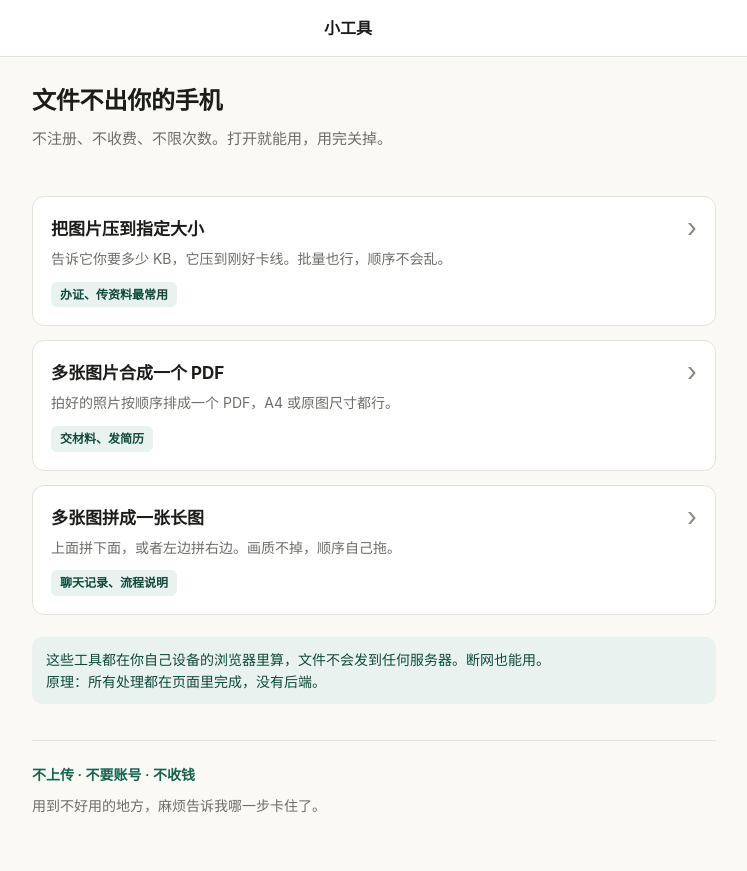
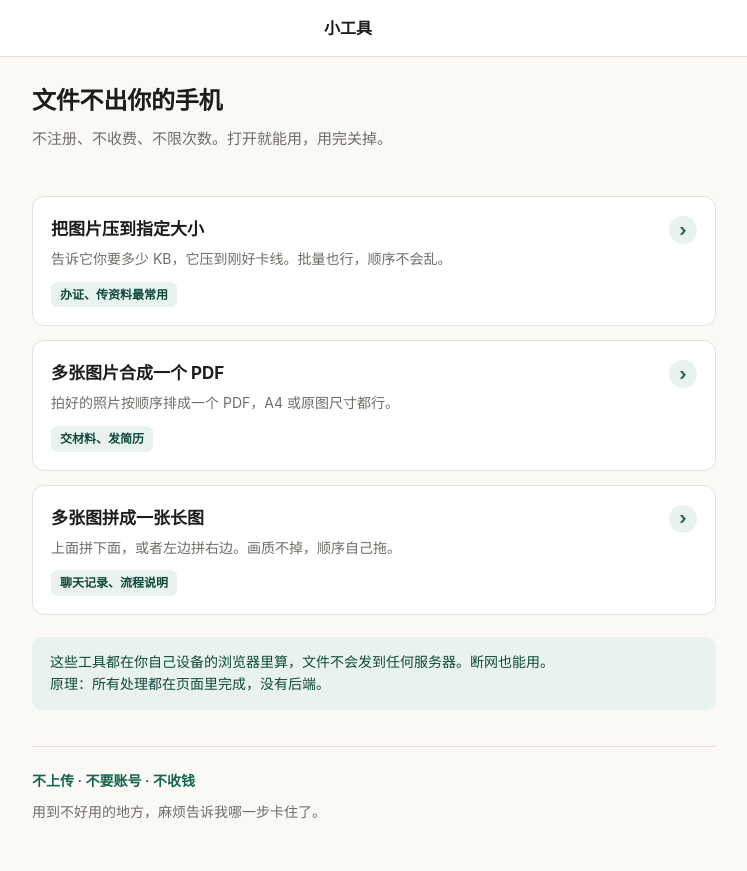
Before and after one commit to Excalidraw2026/tools, a plain HTML site: page index.html in a window 1280 px wide. Shown: the whole page, without its empty margins (266-1013 px from the left). Drawn offline with Linux system fonts and the light colour scheme.

Commit message:
ui: assets/common.css 箭头改成圆形按钮

```diff
--- a/assets/common.css
+++ b/assets/common.css
@@ -108,8 +108,8 @@ input[type=number]:focus,select:focus{outline:2px solid var(--brand);outline-off
 
 /* notice */
 .notice{
-  background:var(--brand-soft);border-radius:10px;padding:12px 14px;
-  font-size:14px;color:var(--brand-ink);margin-bottom:16px;line-height:1.55;
+  background:var(--brand-soft);border-radius:10px;padding:14px 18px;
+  font-size:14px;color:var(--brand-ink);margin-bottom:16px;line-height:1.6;
 }
 .notice.warn{background:#fdf0ec;color:#8a3524}
 .status{font-size:14px;color:var(--muted);margin-top:10px;min-height:20px}
@@ -133,7 +133,12 @@ footer .safe{color:var(--brand);font-weight:600}
 }
 .tool:active{transform:scale(.995);border-color:var(--brand)}
 .tool .body{flex:1;min-width:0}
-.tool .arrow{flex:none;color:#8c887f;font-size:26px;line-height:1;padding-top:0}
+.tool .arrow{
+  flex:none;width:28px;height:28px;border-radius:50%;
+  background:var(--brand-soft);color:var(--brand);
+  display:flex;align-items:center;justify-content:center;
+  font-size:17px;font-weight:700;line-height:1;margin-top:1px;
+}
 .tool .t{font-size:17px;font-weight:700;margin-bottom:5px}
 .tool .d{font-size:14px;color:var(--muted);line-height:1.6}
 .tool .tag{
```
